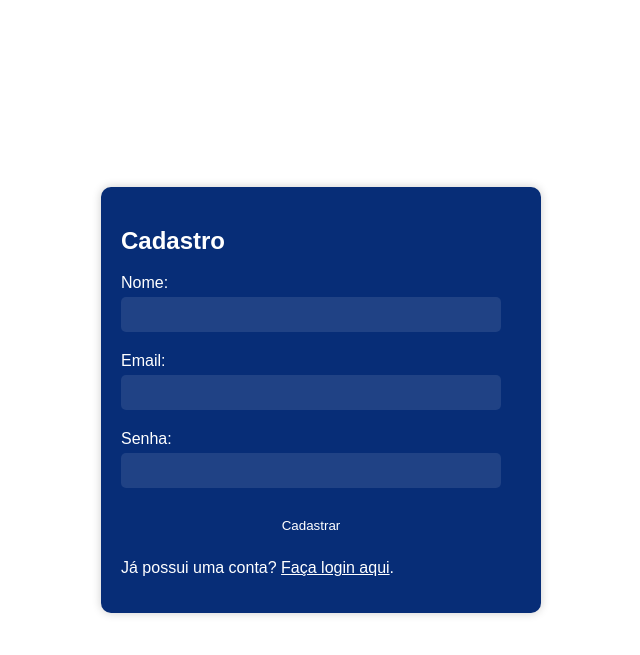
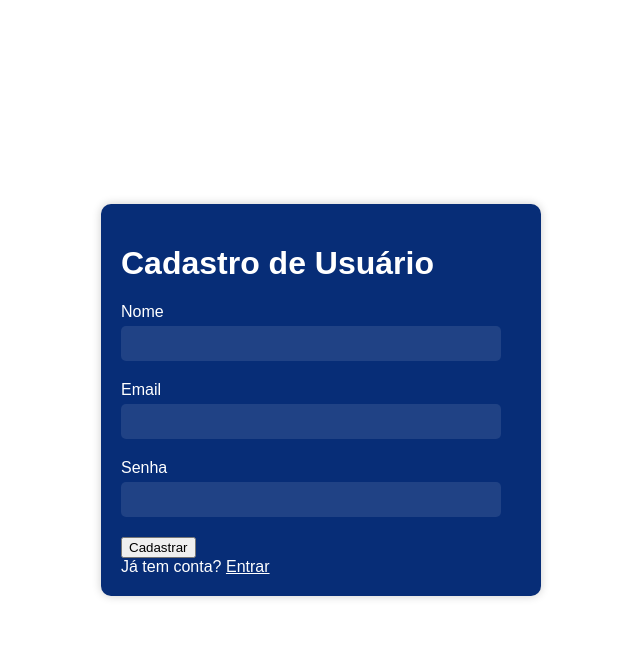
Before and after one commit to KauanMonteiro/Biblioteca, a Django app: page /usuario/cadastro/ in a window 1280 px wide. Shown: the top 655 px of the page, without its empty margins (319-959 px from the left). Run offline with Django 5.2, Linux system fonts and the light colour scheme; parts of the project's set-up code (start-up, migrations or seed data) failed here and were passed over.

Commit message:
adiciona campo 'deletado' ao modelo Livro e atualiza formulário de cadastro

```diff
--- a/livros/models.py
+++ b/livros/models.py
@@ -22,6 +22,7 @@ class Livro(models.Model):
     category = models.ManyToManyField(Category)
     cover = models.ImageField(upload_to='livros/covers/%Y/%m/%d/')
     emprestado_por = models.ForeignKey(Usuario, on_delete=models.SET_NULL, null=True, blank=True)
+    deletado = models.BooleanField(default=False)
 
     def __str__(self):
         return f"{self.titulo} - {self.autor}"
--- a/livros/urls.py
+++ b/livros/urls.py
@@ -14,5 +14,4 @@ urlpatterns = [
     path('deletar_livro/<int:livro_id>/', views.excluir_livro, name='excluir_livro'),
     path('deletar_usuario/<int:usuario_id>/', views.excluir_usuario, name='excluir_usuario'),
     path('editar_livro/<int:livro_id>/', views.editar_livro, name='editar_livro'),
-    path('visualizar_livro/<int:livro_id>/', views.visualizar_arquivo,name='visualizar_arquivo')
 ]
--- /dev/null
+++ b/usuario/forms.py
@@ -0,0 +1,25 @@
+from django import forms
+from .models import Usuario
+from django.core.exceptions import ValidationError
+import re
+
+
+def strong_password(password):
+    regex = re.compile(r'^(?=.*[a-z])(?=.*[A-Z])(?=.*[0-9]).{8,}$')
+    if not regex.match(password):
+        raise ValidationError(
+            'A senha deve conter pelo menos uma letra maiúscula, '
+            'uma letra minúscula, um número e ter no mínimo 8 caracteres.',
+            code='invalid'
+        )
+
+class CadastroForm(forms.ModelForm):
+    class Meta:
+        model = Usuario
+        fields = ['nome', 'email', 'senha']
+
+
+class loginForm(forms.ModelForm):
+    class Meta:
+        model = Usuario
+        fields = ['email', 'senha']
--- a/usuario/templates/cadastro.html
+++ b/usuario/templates/cadastro.html
@@ -8,40 +8,43 @@
     <title>Cadastro</title>
 </head>
 <body>
-    <div class="container">
-        <h2>Cadastro</h2>
-        {% if status %}
-            <div class="alert {% if status == '0' %}alert-success{% else %}alert-danger{% endif %}" role="alert">
-                {% if status == '0' %}
-                    Cadastro realizado com sucesso
-                {% elif status == '1' %}
-                    Nome e email não podem estar vazios.
-                {% elif status == '2' %}
-                    Sua senha deve ter pelo menos 8 caracteres
-                {% elif status == '3' %}
-                    Usuário já existe no sistema
-                {% elif status == '4' %}
-                    Erro interno do sistema
-                {% endif %}
-            </div>
-        {% endif %}
-        <form method="POST" action="{% url 'valida_cadastro' %}" >
-            {% csrf_token %}
-            <div class="form-group">
-                <label for="nome">Nome:</label>
-                <input type="text" id="nome" name="nome" required>
-            </div>
-            <div class="form-group">
-                <label for="email">Email:</label>
-                <input type="email" id="email" name="email" required>
-            </div>
-            <div class="form-group">
-                <label for="senha">Senha:</label>
-                <input type="password" id="senha" name="senha" required>
-            </div>
-            <input type="submit" value="Cadastrar">
-        </form>
-        <p>Já possui uma conta? <a href="{% url 'login' %}">Faça login aqui</a>.</p>
+<form method="POST" class="formulario container" action="{% url "cadastro" %}">
+    {% csrf_token %}
+
+    <h1 class="titulo-form">Cadastro de Usuário</h1>
+
+    {% if form.non_field_errors %}
+        <div class="alert-box">
+            {{ form.non_field_errors }}
+        </div>
+    {% endif %}
+
+    {% for field in form %}
+        <div class="form-group">
+            <label for="{{ field.id_for_label }}" class="form-label">
+                {{ field.label }}
+            </label>
+
+            {{ field }}
+
+            {% if field.errors %}
+                <div class="alert-box">
+                    {{ field.errors }}
+                </div>
+            {% endif %}
+        </div>
+    {% endfor %}
+
+    <div class="form-actions">
+        <button type="submit" class="btn btn-primary">
+            Cadastrar
+        </button>
     </div>
+
+    <div class="login-link">
+        Já tem conta?
+        <a href="">Entrar</a>
+    </div>
+</form>
 </body>
 </html>
--- a/usuario/urls.py
+++ b/usuario/urls.py
@@ -4,8 +4,6 @@ from . import views
 urlpatterns = [
     path('login/', views.login, name = 'login'),
     path('cadastro/', views.cadastro, name = 'cadastro'),
-    path('validar_cadastro/', views.valida_cadastro, name = 'valida_cadastro'),
-    path('validar_login/', views.validar_login, name = 'validar_login'),
     path('sair/', views.sair, name = 'sair')
 
 ]
--- a/usuario/views.py
+++ b/usuario/views.py
@@ -2,7 +2,8 @@ from django.shortcuts import render, redirect
 from django.urls import reverse
 from .models import Usuario
 from hashlib import sha256
-
+from .forms import CadastroForm
+from django.contrib import messages
 def login(request):
     if request.session.get('usuario'):
         return redirect('/')
@@ -10,10 +11,18 @@ def login(request):
     return render(request, 'login.html', {'status': status})
 
 def cadastro(request):
-    if request.session.get('usuario'):
-        return redirect('/')
-    status = request.GET.get('status')
-    return render(request, 'cadastro.html', {'status': status})
+    if request.method == 'POST':
+        form = CadastroForm(request.POST)
+        if form.is_valid():
+            user = form.save(commit=False)
+            user.set_password(form.cleaned_data['password'])
+            user.save()
+            return redirect('reclamacoes:home')
+        else:
+            messages.error(request, 'Por favor, corrija os erros abaixo.')
+    else:
+        form = CadastroForm()
+    return render(request, 'cadastro.html', {'form': form})
 
 def valida_cadastro(request):
     if request.method == 'POST':
```
Also changed, not shown: livros/migrations/0013_remove_livro_arquivo_livro_livro_deletado.py (added).
